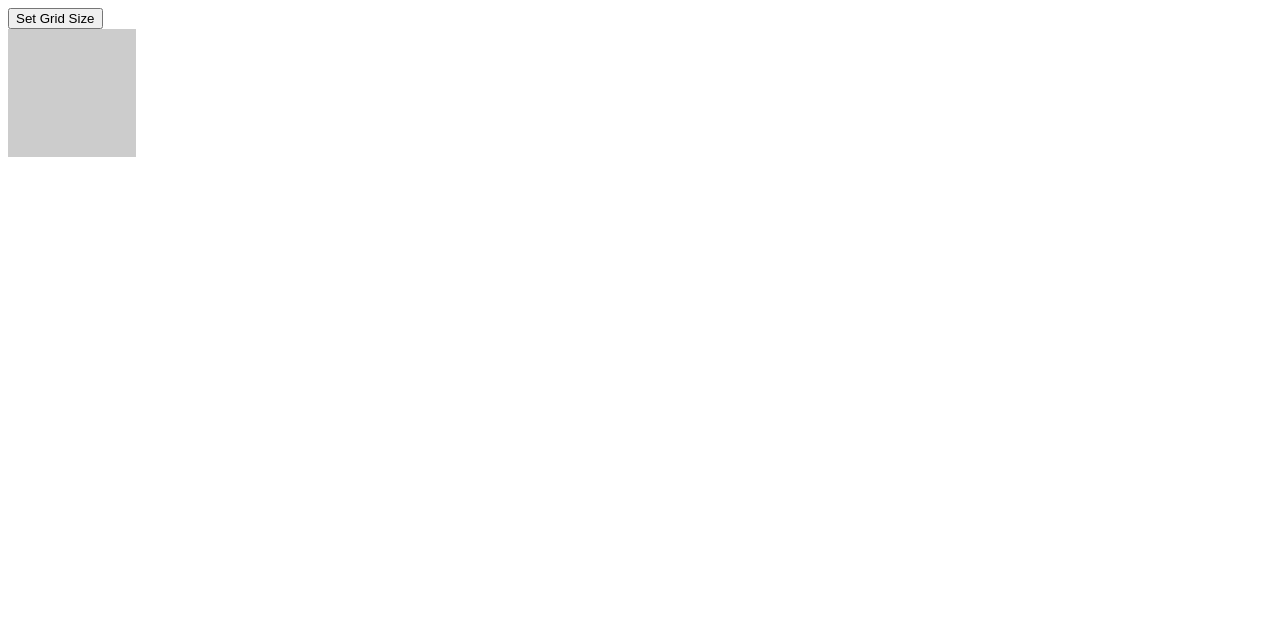
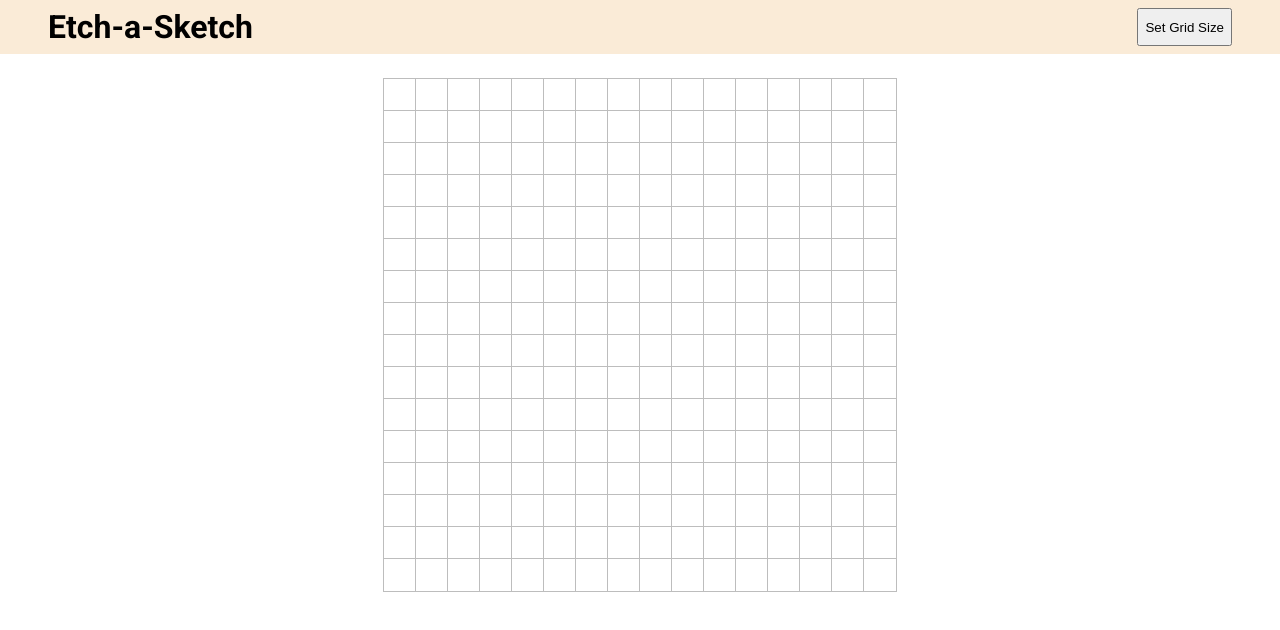
Before and after one commit to markbatho/etch-a-sketch, a plain HTML site: page index.html in a window 1280 px wide. Drawn offline with Linux system fonts and the light colour scheme.

Commit message:
Refactor grid generation logic

```diff
--- a/app.js
+++ b/app.js
@@ -1,26 +1,39 @@
+const DEFAULT_GRID_SIZE = 512;
 const DEFAULT_SQUARE_COUNT = 16;
-const DEFAULT_SQUARE_WIDTH = '8px';
+// const DEFAULT_SQUARE_WIDTH = '16px';
 
 const gridContainer = document.querySelector('.grid-container');
 const setGridSizeBtn = document.querySelector('#settings');
 
 setGridSizeBtn.addEventListener('click', () => {
-  let gridSize = +prompt('Enter the desired size of the grid: (MAX: 100)');
+  let gridSize = +prompt('Enter the desired size of the grid: (MAX: 64)');
 
-  if (gridSize > 100) return;
+  if (gridSize > 64) return;
   if (gridSize === 0) gridSize = DEFAULT_SQUARE_COUNT;
 
   destroyGrid(gridContainer);
-  generateSquareGrid(gridSize, DEFAULT_SQUARE_WIDTH, gridContainer);
+  generateSquareGrid(gridSize, gridContainer);
 });
 
-function generateSquareGrid(count, width, container) {
+function generateSquareGrid(count, container) {
   for (let i = 0; i < count; i++) {
     for (let j = 0; j < count; j++) {
       const square = document.createElement('div');
       square.classList.add('square');
-      square.style.width = width;
-      square.style.height = width;
+      square.style.width = `${DEFAULT_GRID_SIZE / count}px`;
+      square.style.height = `${DEFAULT_GRID_SIZE / count}px`;
+      square.style.borderBottom = '1px solid #bdbdbd';
+      square.style.borderRight = '1px solid #bdbdbd';
+
+      if (i === count - 1) {
+        square.style.borderLeft = '0';
+        square.style.borderBottom = '0';
+      }
+
+      if (j === count - 1) {
+        square.style.borderRight = '0';
+      }
+
       square.addEventListener('mouseover', function () {
         this.classList.add('hovered-square');
       });
@@ -38,4 +51,4 @@ function destroyGrid(container) {
   container.style.gridTemplateRows = '0px';
 }
 
-generateSquareGrid(DEFAULT_SQUARE_COUNT, DEFAULT_SQUARE_WIDTH, gridContainer);
+generateSquareGrid(DEFAULT_SQUARE_COUNT, gridContainer);
--- a/index.html
+++ b/index.html
@@ -8,7 +8,10 @@
   <title>Etch-a-Sketch</title>
 </head>
 <body>
-  <button id="settings">Set Grid Size</button>
+  <header>
+    <h1>Etch-a-Sketch</h1>
+    <button id="settings">Set Grid Size</button>
+  </header>
   <div class="grid-container"></div>
   <script src="app.js"></script>
 </body>
--- a/style.css
+++ b/style.css
@@ -1,15 +1,39 @@
+@import url('https://fonts.googleapis.com/css2?family=Roboto:wght@400;700&display=swap');
+
 * {
   box-sizing: border-box;
 }
 
+body {
+  display: flex;
+  flex-direction: column;
+  align-items: center;
+  gap: 24px;
+  font-family: 'Roboto', sans-serif;
+  margin: 0;
+}
+
+header {
+  display: flex;
+  justify-content: space-between;
+  padding: 8px 48px;
+  width: 100%;
+  background-color: antiquewhite;
+}
+
+header h1 {
+  margin: 0;
+}
+
 .grid-container {
+  box-sizing: content-box;
   display: grid;
-  justify-content: start;
-  /* gap: 8px; */
+  width: 512px;
+  border: 1px solid #bdbdbd;
 }
 
 .square {
-  background-color: #ccc;
+  background-color: #fff;
 }
 
 .hovered-square {
```
